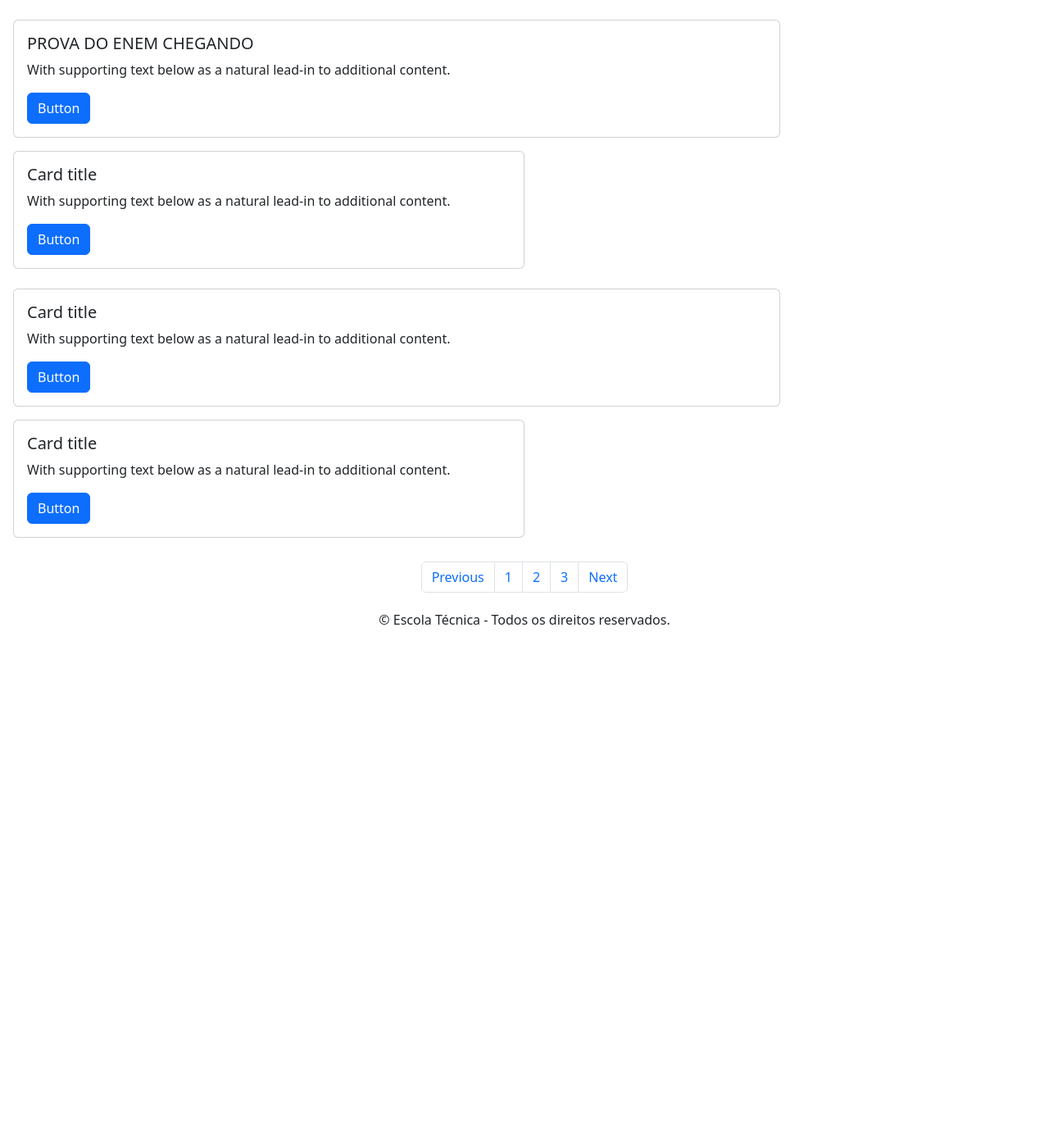
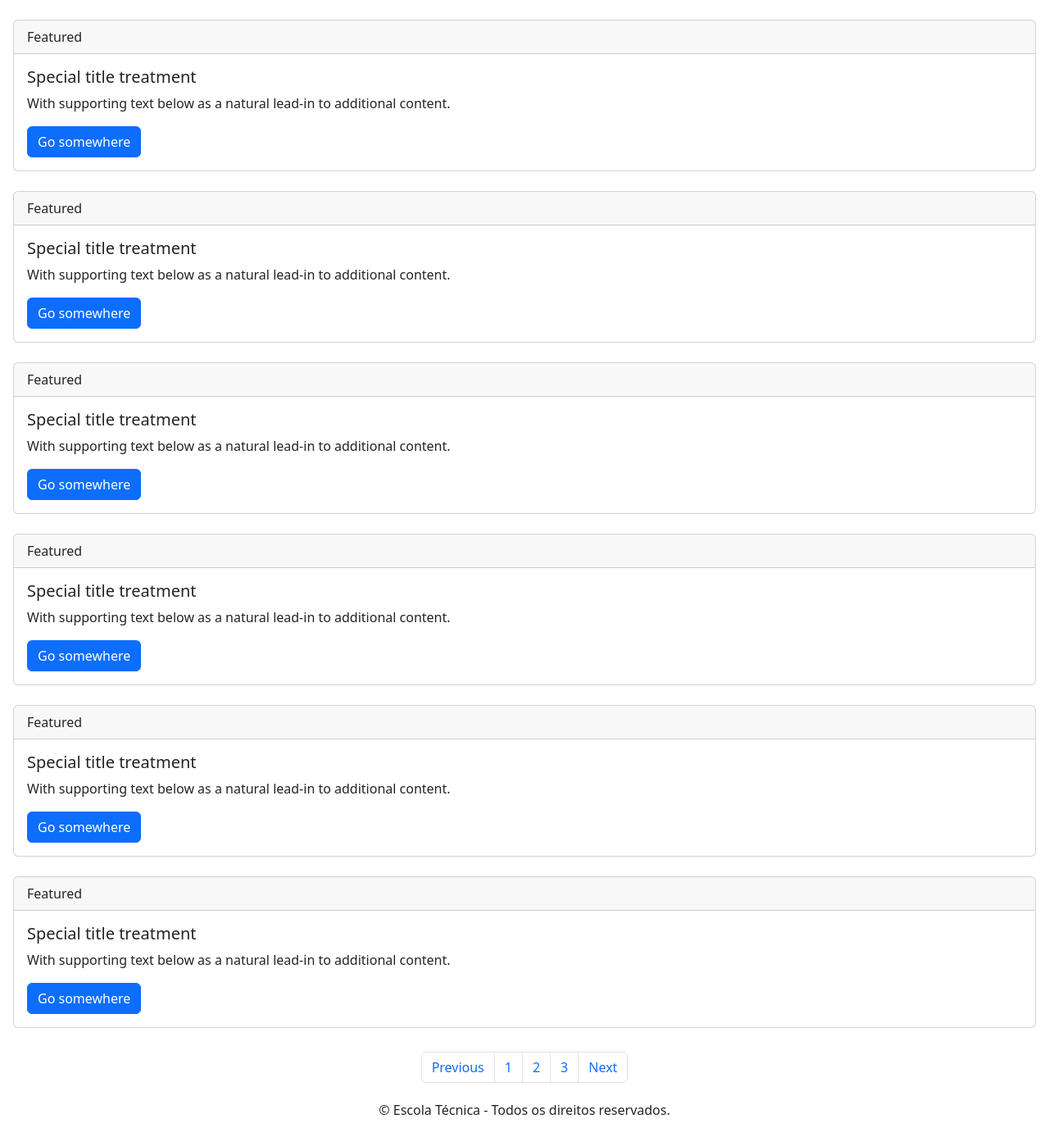
Before and after one commit to jaoteus/site-ete-django, a Django app: page / in a window 1280 px wide. Shown: the part 82-1480 px from the top of the page at 82% size. Before the commit the page ends 844 px from the top, so only its background shows below. Run offline with Django 4.2, Linux system fonts and the light colour scheme.

Commit message:
adicionado algumas coisas

```diff
--- a/app/templates/app/about.html
+++ b/app/templates/app/about.html
@@ -6,7 +6,7 @@
     <meta name="viewport" content="width=device-width, initial-scale=1.0">
     <link href="https://cdn.jsdelivr.net/npm/bootstrap@5.3.2/dist/css/bootstrap.min.css" rel="stylesheet" integrity="sha384-T3c6CoIi6uLrA9TneNEoa7RxnatzjcDSCmG1MXxSR1GAsXEV/Dwwykc2MPK8M2HN" crossorigin="anonymous">
     <script src="https://cdn.jsdelivr.net/npm/bootstrap@5.3.2/dist/js/bootstrap.bundle.min.js"></script>
-    <title>Conheça a ETE</title>
+    <title>ETE Advogado David Gil Rodrigues</title>
     <link rel="stylesheet" href="{% static 'app/css/index.css' %}">
 </head>
 <body class="p-3 m-0 border-0 bd-example m-0 border-0">
--- a/app/templates/app/como_ingressar.html
+++ b/app/templates/app/como_ingressar.html
@@ -6,7 +6,7 @@
     <meta name="viewport" content="width=device-width, initial-scale=1.0">
     <link href="https://cdn.jsdelivr.net/npm/bootstrap@5.3.2/dist/css/bootstrap.min.css" rel="stylesheet" integrity="sha384-T3c6CoIi6uLrA9TneNEoa7RxnatzjcDSCmG1MXxSR1GAsXEV/Dwwykc2MPK8M2HN" crossorigin="anonymous">
     <script src="https://cdn.jsdelivr.net/npm/bootstrap@5.3.2/dist/js/bootstrap.bundle.min.js"></script>
-    <title>Como Ingressar ?</title>
+    <title>ETE Advogado David Gil Rodrigues</title>
     <link rel="stylesheet" href="{% static 'app/css/index.css' %}">
 </head>
 <body class="p-3 m-0 border-0 bd-example m-0 border-0">
--- a/app/templates/app/contato.html
+++ b/app/templates/app/contato.html
@@ -6,7 +6,7 @@
     <meta name="viewport" content="width=device-width, initial-scale=1.0">
     <link href="https://cdn.jsdelivr.net/npm/bootstrap@5.3.2/dist/css/bootstrap.min.css" rel="stylesheet" integrity="sha384-T3c6CoIi6uLrA9TneNEoa7RxnatzjcDSCmG1MXxSR1GAsXEV/Dwwykc2MPK8M2HN" crossorigin="anonymous">
     <script src="https://cdn.jsdelivr.net/npm/bootstrap@5.3.2/dist/js/bootstrap.bundle.min.js"></script>
-    <title>Contato</title>
+    <title>ETE Advogado David Gil Rodrigues</title>
     <link rel="stylesheet" href="{% static 'app/css/index.css' %}">
 </head>
 <body class="p-3 m-0 border-0 bd-example m-0 border-0">
--- a/app/templates/app/cursos.html
+++ b/app/templates/app/cursos.html
@@ -6,7 +6,7 @@
     <meta name="viewport" content="width=device-width, initial-scale=1.0">
     <link href="https://cdn.jsdelivr.net/npm/bootstrap@5.3.2/dist/css/bootstrap.min.css" rel="stylesheet" integrity="sha384-T3c6CoIi6uLrA9TneNEoa7RxnatzjcDSCmG1MXxSR1GAsXEV/Dwwykc2MPK8M2HN" crossorigin="anonymous">
     <script src="https://cdn.jsdelivr.net/npm/bootstrap@5.3.2/dist/js/bootstrap.bundle.min.js"></script>
-    <title>Cursos</title>
+    <title>ETE Advogado David Gil Rodrigues</title>
     <link rel="stylesheet" href="{% static 'app/css/index.css' %}">
 </head>
 <body class="p-3 m-0 border-0 bd-example m-0 border-0">
--- a/app/templates/app/estagios.html
+++ b/app/templates/app/estagios.html
@@ -6,7 +6,7 @@
     <meta name="viewport" content="width=device-width, initial-scale=1.0">
     <link href="https://cdn.jsdelivr.net/npm/bootstrap@5.3.2/dist/css/bootstrap.min.css" rel="stylesheet" integrity="sha384-T3c6CoIi6uLrA9TneNEoa7RxnatzjcDSCmG1MXxSR1GAsXEV/Dwwykc2MPK8M2HN" crossorigin="anonymous">
     <script src="https://cdn.jsdelivr.net/npm/bootstrap@5.3.2/dist/js/bootstrap.bundle.min.js"></script>
-    <title>Estágios</title>
+    <title>ETE Advogado David Gil Rodrigues</title>
     <link rel="stylesheet" href="{% static 'app/css/index.css' %}">
 </head>
 <body class="p-3 m-0 border-0 bd-example m-0 border-0">
--- a/app/templates/app/galeria.html
+++ b/app/templates/app/galeria.html
@@ -6,7 +6,7 @@
     <meta name="viewport" content="width=device-width, initial-scale=1.0">
     <link href="https://cdn.jsdelivr.net/npm/bootstrap@5.3.2/dist/css/bootstrap.min.css" rel="stylesheet" integrity="sha384-T3c6CoIi6uLrA9TneNEoa7RxnatzjcDSCmG1MXxSR1GAsXEV/Dwwykc2MPK8M2HN" crossorigin="anonymous">
     <script src="https://cdn.jsdelivr.net/npm/bootstrap@5.3.2/dist/js/bootstrap.bundle.min.js"></script>
-    <title>Galeria</title>
+    <title>ETE Advogado David Gil Rodrigues</title>
     <link rel="stylesheet" href="{% static 'app/css/index.css' %}">
 </head>
 <body class="p-3 m-0 border-0 bd-example m-0 border-0">
--- a/app/templates/app/index.html
+++ b/app/templates/app/index.html
@@ -8,7 +8,7 @@
   <link href="https://cdn.jsdelivr.net/npm/bootstrap@5.3.2/dist/css/bootstrap.min.css" rel="stylesheet"
     integrity="sha384-T3c6CoIi6uLrA9TneNEoa7RxnatzjcDSCmG1MXxSR1GAsXEV/Dwwykc2MPK8M2HN" crossorigin="anonymous">
   <script src="https://cdn.jsdelivr.net/npm/bootstrap@5.3.2/dist/js/bootstrap.bundle.min.js"></script>
-  <title>Home</title>
+  <title>ETE Advogado David Gil Rodrigues</title>
   <link rel="stylesheet" href="{% static 'app/css/index.css' %}">
   <!-- <link rel="shortcut icon" href="favicon.ico" type="image/x-icon"> -->
 </head>
@@ -80,7 +80,7 @@
     </div>
   </div> -->
 
-
+  <!--
   <div class="card w-75 mb-3">
     <div class="card-body">
       <h5 class="card-title">PROVA DO ENEM CHEGANDO</h5>
@@ -111,9 +111,85 @@
       <p class="card-text">With supporting text below as a natural lead-in to additional content.</p>
       <a href="#" class="btn btn-primary">Button</a>
     </div>
+  </div> -->
+
+
+  <!-- Example Code -->
+  <div class="card">
+    <div class="card-header">
+      Featured
+    </div>
+    <div class="card-body">
+      <h5 class="card-title">Special title treatment</h5>
+      <p class="card-text">With supporting text below as a natural lead-in to additional content.</p>
+      <a href="#" class="btn btn-primary">Go somewhere</a>
+    </div>
   </div>
 
+  <br>
 
+  <div class="card">
+    <div class="card-header">
+      Featured
+    </div>
+    <div class="card-body">
+      <h5 class="card-title">Special title treatment</h5>
+      <p class="card-text">With supporting text below as a natural lead-in to additional content.</p>
+      <a href="#" class="btn btn-primary">Go somewhere</a>
+    </div>
+  </div>
+
+  <br>
+
+  <div class="card">
+    <div class="card-header">
+      Featured
+    </div>
+    <div class="card-body">
+      <h5 class="card-title">Special title treatment</h5>
+      <p class="card-text">With supporting text below as a natural lead-in to additional content.</p>
+      <a href="#" class="btn btn-primary">Go somewhere</a>
+    </div>
+  </div>
+
+  <br>
+
+  <div class="card">
+    <div class="card-header">
+      Featured
+    </div>
+    <div class="card-body">
+      <h5 class="card-title">Special title treatment</h5>
+      <p class="card-text">With supporting text below as a natural lead-in to additional content.</p>
+      <a href="#" class="btn btn-primary">Go somewhere</a>
+    </div>
+  </div>
+
+  <br>
+
+  <div class="card">
+    <div class="card-header">
+      Featured
+    </div>
+    <div class="card-body">
+      <h5 class="card-title">Special title treatment</h5>
+      <p class="card-text">With supporting text below as a natural lead-in to additional content.</p>
+      <a href="#" class="btn btn-primary">Go somewhere</a>
+    </div>
+  </div>
+
+  <br>
+
+  <div class="card">
+    <div class="card-header">
+      Featured
+    </div>
+    <div class="card-body">
+      <h5 class="card-title">Special title treatment</h5>
+      <p class="card-text">With supporting text below as a natural lead-in to additional content.</p>
+      <a href="#" class="btn btn-primary">Go somewhere</a>
+    </div>
+  </div>
 
 
 
```
